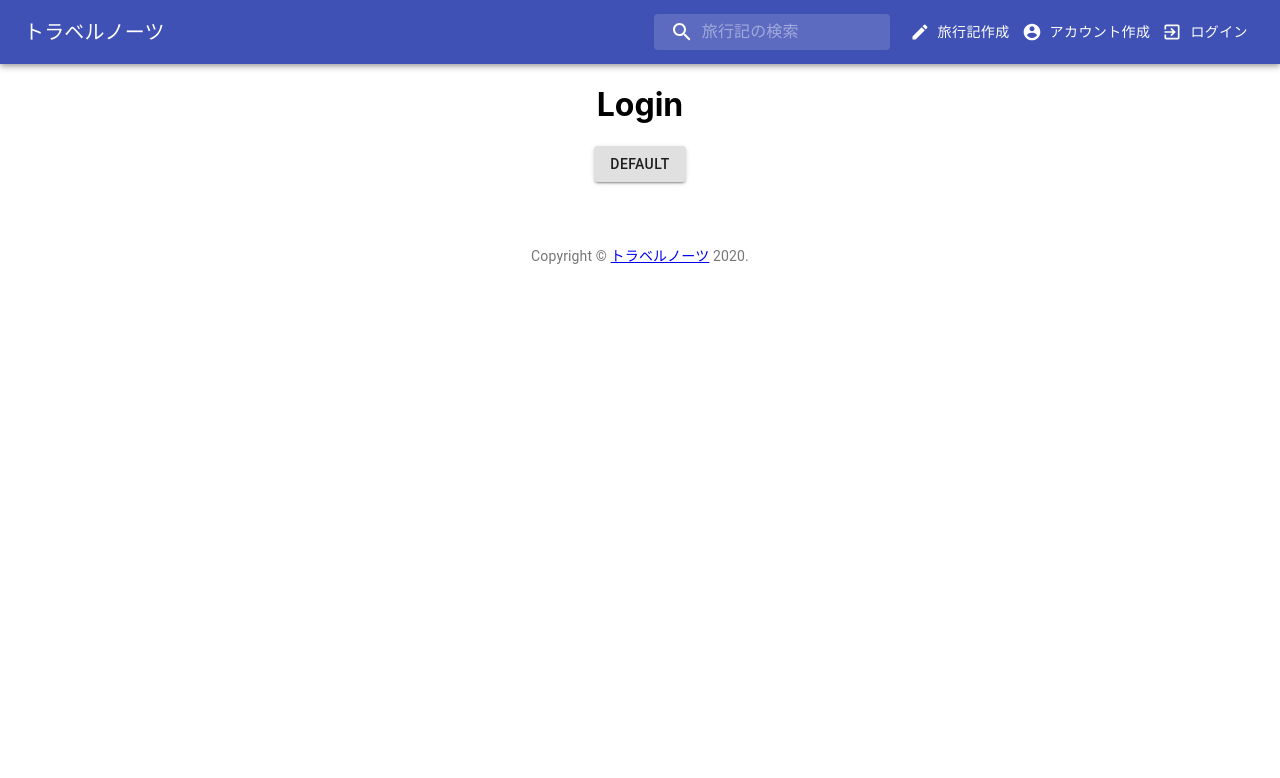
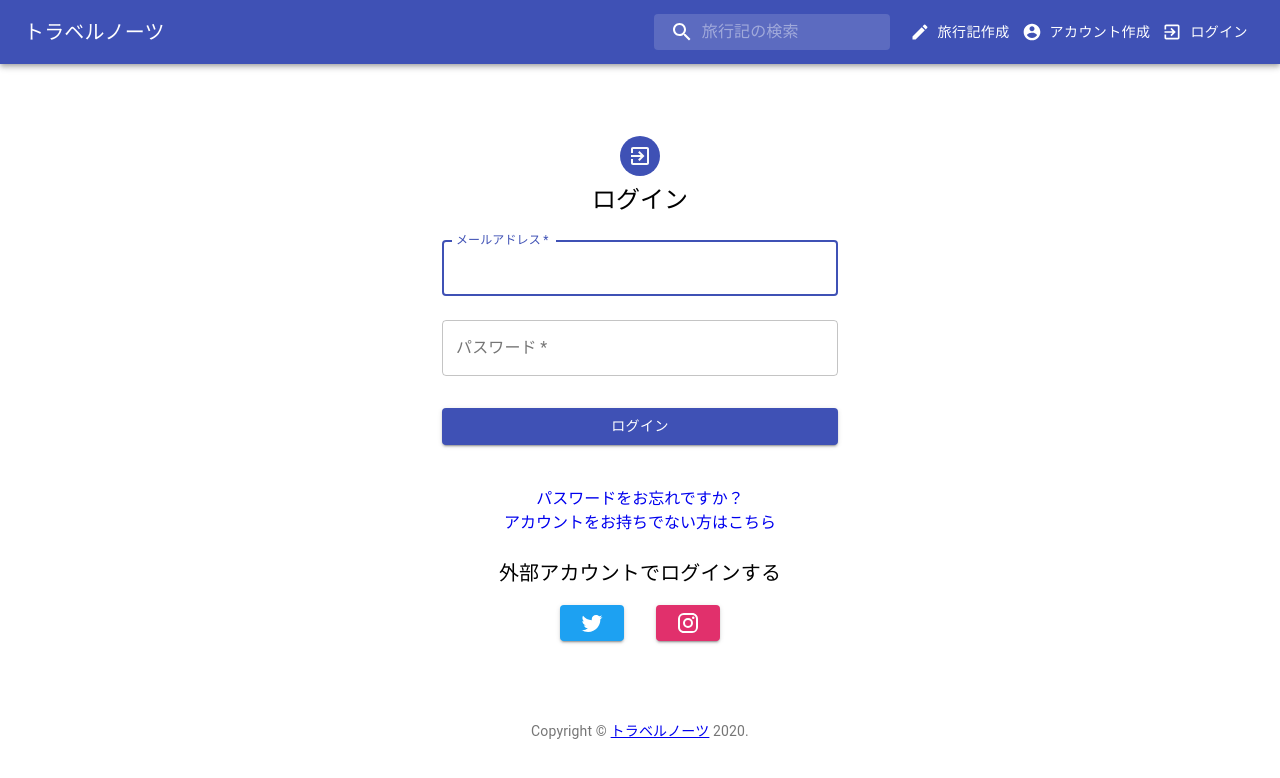
Before and after one commit to shortintern2020-A-labyrinth/TeamF, a React (Create React App) app in the folder frontend/app/: page /Login in a window 1280 px wide. Shown: the top 778 px of the page. Built offline with nearby package versions, Linux system fonts and the light colour scheme.

Commit message:
Add Login

```diff
--- a/frontend/app/src/pages/Login.js
+++ b/frontend/app/src/pages/Login.js
@@ -1,11 +1,92 @@
+// Editor: Kota Ikehara
 import React from 'react';
+import Avatar from '@material-ui/core/Avatar';
 import Button from '@material-ui/core/Button';
+import TextField from '@material-ui/core/TextField';
+import { Link } from 'react-router-dom';
+import ExitToAppIcon from '@material-ui/icons/ExitToApp';
+import Typography from '@material-ui/core/Typography';
+import { makeStyles } from '@material-ui/core/styles';
+import Container from '@material-ui/core/Container';
+import SNSLogin from '../components/SNSLogin';
 
-export default function Login()  {
-    return (
-      <>
-        <h1>Login</h1>
-        <Button variant="contained">Default</Button>
-      </>
-        );
+const useStyles = makeStyles((theme) => ({
+  paper: {
+    marginTop: theme.spacing(8),
+    display: 'flex',
+    flexDirection: 'column',
+    alignItems: 'center',
+  },
+  avatar: {
+    margin: theme.spacing(1),
+    backgroundColor: theme.palette.primary.main,
+  },
+  form: {
+    width: '100%',
+    marginTop: theme.spacing(1),
+  },
+  submit: {
+    margin: theme.spacing(3, 0, 5),
+  },
+  link:{
+    textDecoration: 'none',
+  }
+}));
+
+export default function Login() {
+  const classes = useStyles();
+
+  return (
+    <Container component="main" maxWidth="xs">
+      <div className={classes.paper}>
+        <Avatar className={classes.avatar}>
+          <ExitToAppIcon />
+        </Avatar>
+        <Typography component="h1" variant="h5">
+          ログイン
+        </Typography>
+        <form className={classes.form} noValidate>
+          <TextField
+            variant="outlined"
+            margin="normal"
+            required
+            fullWidth
+            id="email"
+            label="メールアドレス"
+            name="email"
+            autoComplete="email"
+            autoFocus
+          />
+          <TextField
+            variant="outlined"
+            margin="normal"
+            required
+            fullWidth
+            name="password"
+            label="パスワード"
+            type="password"
+            id="password"
+            autoComplete="current-password"
+          />
+          <Button
+            type="submit"
+            fullWidth
+            variant="contained"
+            color="primary"
+            className={classes.submit}
+          >
+            ログイン
+          </Button>
+          <div>
+            {/* TODO: Add reset password link*/}
+            <Link to="/" className={classes.link}>パスワードをお忘れですか？</Link>
+          </div>
+          <div>
+            <Link to="/Signup" className={classes.link}>アカウントをお持ちでない方はこちら</Link>
+          </div>
+        </form>
+        <SNSLogin />
+      </div>
+    </Container>
+  );
 }
```
